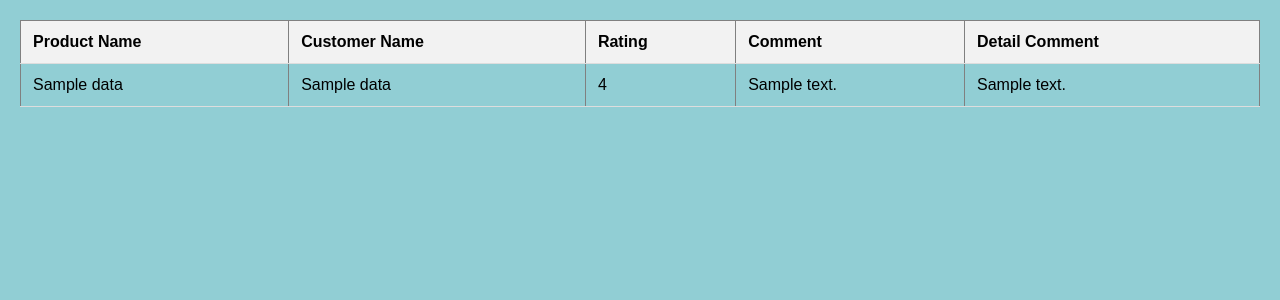
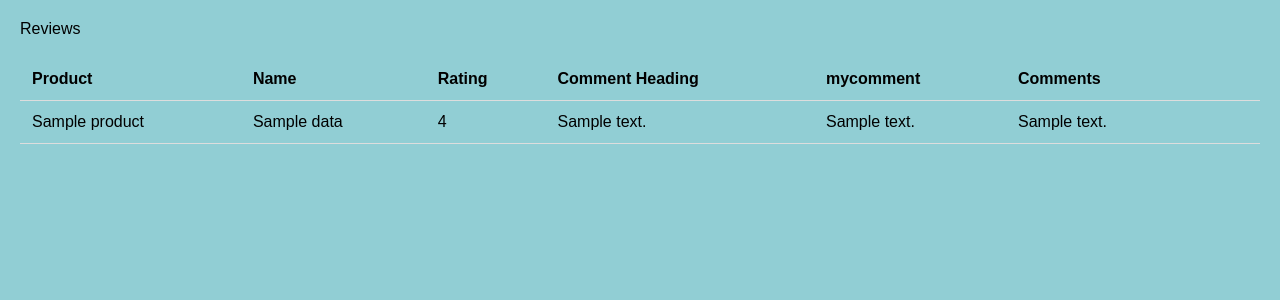
Before and after one commit to manaliilag/review_scrapper, a Flask app: template templates/results.html in a window 1280 px wide. Shown: the top 300 px of the page. Run offline with Flask 3, Linux system fonts and the light colour scheme; the template is opened without the code that fills it: most values are stand-ins (such as "Sample title", 1, 10 or a date in 2020).

Commit message:
pwcode added

```diff
--- a/application.py
+++ b/application.py
@@ -1,3 +1,5 @@
+import logging
+
 from flask import Flask, request, render_template
 from flask_cors import CORS, cross_origin
 from urllib.request import urlopen
@@ -10,83 +12,161 @@ application = Flask(__name__)  # instance of flask
 app = application
 
 
-@application.route("/")
+@application.route("/", methods=['GET'])
 @cross_origin()
 def home_page():
     return render_template('index.html')
 
 
-@application.route("/searchresult", methods=["POST"])
-@cross_origin()
-def DataScrapping():
-    if request.method == "POST":
-        product_name = request.form['texttosearch'].replace(" ", "")
-        # print(f"product name is {product_name}")
-        head_url = "https://www.flipkart.com"
-        product_url = head_url + "/search?q=" + product_name
-        # print(product_url)
-        p_url = urlopen(product_url)
-        product_url_data = p_url.read()
-        p_url.close()
-        # print(product_url_data)
-        products_html_data = bs(product_url_data, 'html.parser')
-        complete_product_data_list = products_html_data.find_all('div', {'class': '_1AtVbE col-12-12'})
-        # print(complete_product_data_list)
-        # print(len(complete_product_data_list))
-        del complete_product_data_list[0:3]
-        del complete_product_data_list[-4:]
-        # print(len(complete_product_data_list))
-        all_review_list = []
-        for i in complete_product_data_list:
-            try:
-                # time.sleep(2)
-                items_url = head_url + i.div.div.div.a['href']
-                # print(items_url)
-                item_data = requests.get(items_url)
-                item_html_data = bs(item_data.text, 'html.parser')
-                item_namee = item_html_data.find_all("span", {"class": "B_NuCI"})
-                item_name = item_namee[0].text
-                reviwe_data = item_html_data.find_all("div", {"class": "_16PBlm"})
-                # print(len(reviwe_data))
-                for j in reviwe_data:
-                    try:
-                        customer_name = j.div.div.find_all('p', {'class': '_2sc7ZR _2V5EHH'})[0].text
-                    except:
-                        customer_name = None
-                        pass
-                    try:
-                        item_rating = j.div.div.div.div.text
-                    except:
-                        item_rating = None
-                        pass
-                    try:
-                        rating_comment = j.div.div.div.p.text
-                    except:
-                        rating_comment = None
-                        pass
-                    try:
-                        detail_comment = j.div.div.find_all('div', {'class': ''})[0].text
-                    except:
-                        detail_comment = None
-                        pass
+# @application.route("/searchresult", methods=["POST"])
+# @cross_origin()
+# def DataScrapping():
+#     if request.method == "POST":
+#         product_name = request.form['texttosearch'].replace(" ", "")
+#         # print(f"product name is {product_name}")
+#         head_url = "https://www.flipkart.com"
+#         product_url = head_url + "/search?q=" + product_name
+#         # print(product_url)
+#         p_url = urlopen(product_url)
+#         product_url_data = p_url.read()
+#         p_url.close()
+#         # print(product_url_data)
+#         products_html_data = bs(product_url_data, 'html.parser')
+#         complete_product_data_list = products_html_data.find_all('div', {'class': '_1AtVbE col-12-12'})
+#         # print(complete_product_data_list)
+#         # print(len(complete_product_data_list))
+#         del complete_product_data_list[0:3]
+#         del complete_product_data_list[-4:]
+#         # print(len(complete_product_data_list))
+#         all_review_list = []
+#         for i in complete_product_data_list:
+#             try:
+#                 # time.sleep(2)
+#                 items_url = head_url + i.div.div.div.a['href']
+#                 # print(items_url)
+#                 item_data = requests.get(items_url)
+#                 item_html_data = bs(item_data.text, 'html.parser')
+#                 item_namee = item_html_data.find_all("span", {"class": "B_NuCI"})
+#                 item_name = item_namee[0].text
+#                 reviwe_data = item_html_data.find_all("div", {"class": "_16PBlm"})
+#                 # print(len(reviwe_data))
+#                 for j in reviwe_data:
+#                     try:
+#                         customer_name = j.div.div.find_all('p', {'class': '_2sc7ZR _2V5EHH'})[0].text
+#                     except:
+#                         customer_name = None
+#                         pass
+#                     try:
+#                         item_rating = j.div.div.div.div.text
+#                     except:
+#                         item_rating = None
+#                         pass
+#                     try:
+#                         rating_comment = j.div.div.div.p.text
+#                     except:
+#                         rating_comment = None
+#                         pass
+#                     try:
+#                         detail_comment = j.div.div.find_all('div', {'class': ''})[0].text
+#                     except:
+#                         detail_comment = None
+#                         pass
+#
+#                     if customer_name is not None and item_rating is not None and rating_comment is not None and detail_comment is not None:
+#                         all_review_list.append({'product_name': item_name,
+#                                                 'customer_name': customer_name,
+#                                                 'rating': item_rating,
+#                                                 'comment': rating_comment,
+#                                                 'detail_comment': detail_comment
+#                                                 })
+#                 # print(all_review_dict)
+#                 uri = "mongodb+srv://manaliilag:keev1234@cluster0.6xk6brk.mongodb.net/?retryWrites=true&w=majority&appName=Cluster0"
+#                 client = pymongo.MongoClient(uri, tlsCAFile=certifi.where())
+#                 db = client['flipkart_product_review_db']
+#                 prod_collection = db['review_data']
+#                 prod_collection.insert_many(all_review_list)
+#                 break
+#             except Exception as e:
+#                 print(f"Error is {e}")
+#         return render_template('results.html', reviews=all_review_list)
 
-                    if customer_name is not None and item_rating is not None and rating_comment is not None and detail_comment is not None:
-                        all_review_list.append({'product_name': item_name,
-                                                'customer_name': customer_name,
-                                                'rating': item_rating,
-                                                'comment': rating_comment,
-                                                'detail_comment': detail_comment
-                                                })
-                # print(all_review_dict)
-                # uri = "mongodb+srv://manaliilag:keev1234@cluster0.6xk6brk.mongodb.net/?retryWrites=true&w=majority&appName=Cluster0"
-                # client = pymongo.MongoClient(uri, tlsCAFile=certifi.where())
-                # db = client['flipkart_product_review_db']
-                # prod_collection = db['review_data']
-                # prod_collection.insert_many(all_review_list)
-                break
-            except Exception as e:
-                print(f"Error is {e}")
-        return render_template('results.html', reviews=all_review_list)
+
+@app.route("/searchresult", methods=['POST', 'GET'])
+def index():
+    if request.method == 'POST':
+        try:
+            searchString = request.form['texttosearch'].replace(" ", "")
+            flipkart_url = "https://www.flipkart.com/search?q=" + searchString
+            uClient = urlopen(flipkart_url)
+            flipkartPage = uClient.read()
+            uClient.close()
+            flipkart_html = bs(flipkartPage, "html.parser")
+            bigboxes = flipkart_html.findAll("div", {"class": "_1AtVbE col-12-12"})
+            del bigboxes[0:3]
+            box = bigboxes[0]
+            productLink = "https://www.flipkart.com" + box.div.div.div.a['href']
+            prodRes = requests.get(productLink)
+            prodRes.encoding = 'utf-8'
+            prod_html = bs(prodRes.text, "html.parser")
+            # print(prod_html)
+            commentboxes = prod_html.find_all('div', {'class': "_16PBlm"})
+
+            # filename = searchString + ".csv"
+            # fw = open(filename, "w")
+            # headers = "Product, Customer Name, Rating, Heading, Comment \n"
+            # fw.write(headers)
+            reviews = []
+            # print(commentboxes)
+            for commentbox in commentboxes:
+                try:
+                    # name.encode(encoding='utf-8')
+                    name = commentbox.div.div.find_all('p', {'class': '_2sc7ZR _2V5EHH'})[0].text
+
+                except:
+                    logging.info("name")
+
+                try:
+                    # rating.encode(encoding='utf-8')
+                    rating = commentbox.div.div.div.div.text
+
+
+                except:
+                    rating = 'No Rating'
+                    logging.info("rating")
+
+                try:
+                    # commentHead.encode(encoding='utf-8')
+                    commentHead = commentbox.div.div.div.p.text
+
+                except:
+                    commentHead = 'No Comment Heading'
+                    logging.info(commentHead)
+                try:
+                    comtag = commentbox.div.div.find_all('div', {'class': ''})
+                    # custComment.encode(encoding='utf-8')
+                    custComment = comtag[0].div.text
+                except Exception as e:
+                    logging.info(e)
+
+                mydict = {"Product": searchString, "Name": name, "Rating": rating, "CommentHead": commentHead,
+                          "Comment": custComment}
+                reviews.append(mydict)
+            logging.info("log my final result {}".format(reviews))
+
+            # client = pymongo.MongoClient(
+            #     "mongodb+srv://pwskills:pwskills@cluster0.ln0bt5m.mongodb.net/?retryWrites=true&w=majority")
+            # db = client['scrapper_eng_pwskills']
+            # coll_pw_eng = db['scraper_pwskills_eng']
+            # coll_pw_eng.insert_many(reviews)
+
+            return render_template('results.html', reviews=reviews[0:(len(reviews) - 1)])
+        except Exception as e:
+            logging.info(e)
+            return 'something is wrong'
+    # return render_template('results.html')
+
+    else:
+        return render_template('index.html')
 
 
 if __name__ == '__main__':
--- a/templates/index.html
+++ b/templates/index.html
@@ -10,7 +10,7 @@
 <h1>Search</h1>
 <div class="container">
     <form action="/searchresult" method="POST" >
-        <input type="text" id="texttosearch" name="texttosearch", placeholder="Type to Search">
+        <input type="text" id="texttosearch" name="texttosearch" placeholder="Type to Search">
         <input type="submit" value="Search">
     </form>
 </div>
--- a/templates/results.html
+++ b/templates/results.html
@@ -6,7 +6,7 @@
     <title>TDC</title>
     <link rel="stylesheet" type="text/css" href="{{ url_for('static', filename='style.css') }}">
 </head>
-<body>
+<!-- <body>
     <table border="1">
         <thead>
             <tr>
@@ -29,5 +29,34 @@
             {% endfor %}
         </tbody>
     </table>
+</body> -->
+<body>
+
+  <div class="table-users">
+   <div class="header">Reviews</div>
+
+   <table cellspacing="0">
+      <tr>
+         <th>Product</th>
+         <th>Name</th>
+         <th>Rating</th>
+         <th>Comment Heading</th>
+         <th>mycomment </th>
+         <th width="230">Comments</th>
+      </tr>
+         {% for review in reviews %}
+      <tr>
+          <td>{{review['Product']}}</td>
+         <td>{{review['Name']}}</td>
+         <td>{{review['Rating']}}</td>
+         <td>{{review['CommentHead']}}</td>
+         <td>{{review['Comment']}} </td>
+         <td>{{review['Comment']}} </td>
+       {% endfor %}
+   </table>
+</div>
+
+
+
 </body>
 </html>
```
